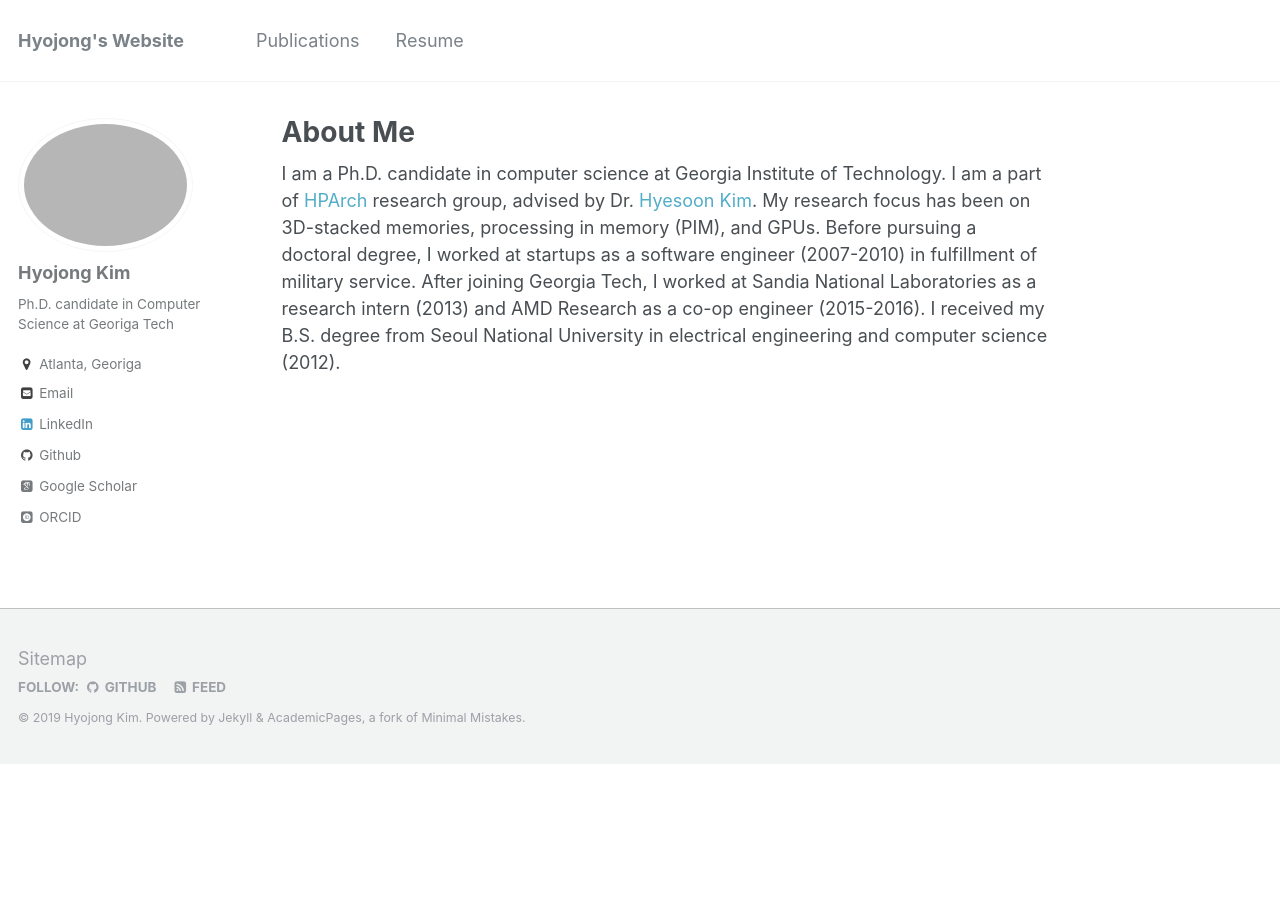
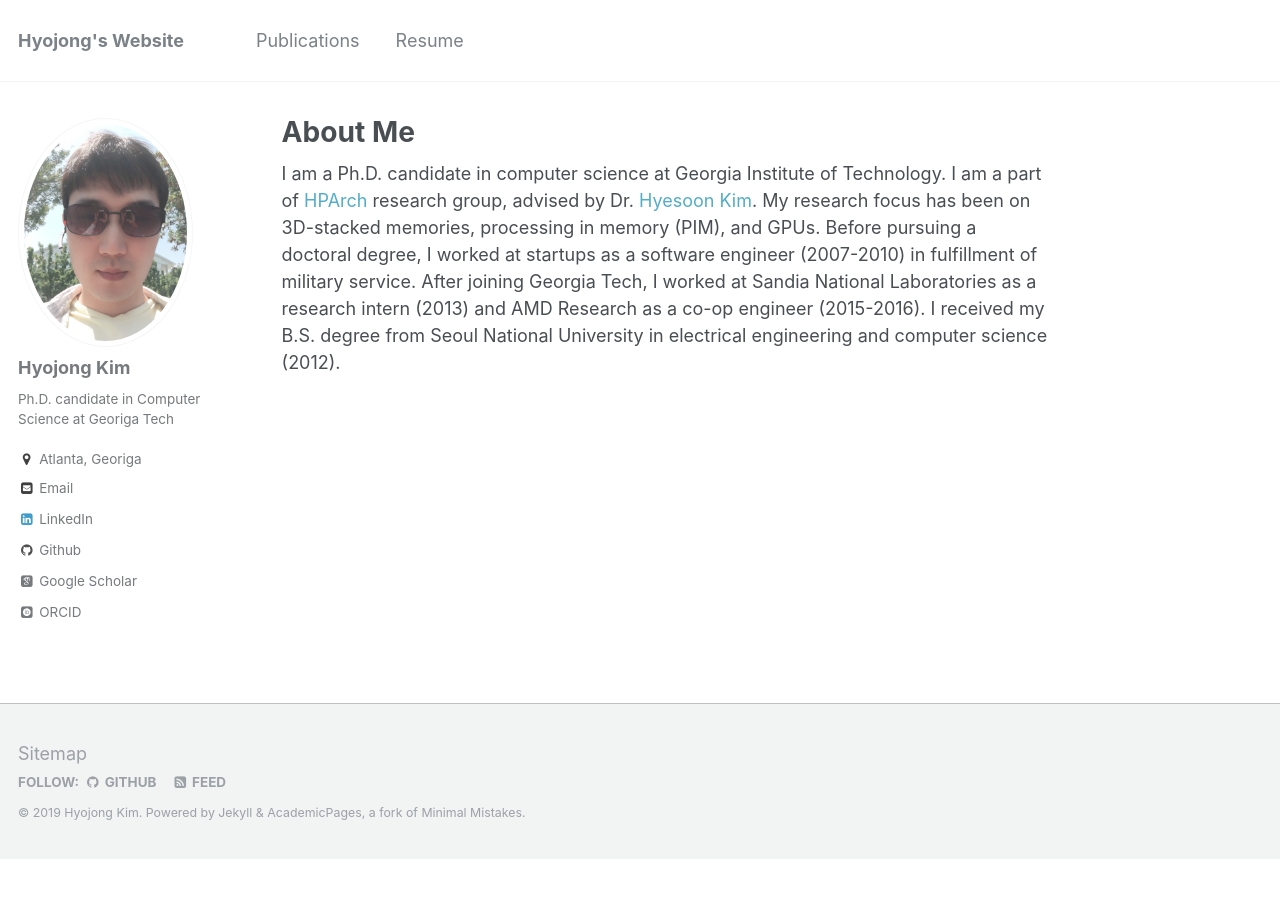
Before and after one commit to hyojongk/hyojongk.github.io, a Jekyll site: the page built from _pages/about.md, in a window 1280 px wide. Built offline with Jekyll 4.4.1, drawn with Linux system fonts in a browser that asks for light colours; some web fonts are replaced.

Commit message:
Update _config.yml

```diff
--- a/_config.yml
+++ b/_config.yml
@@ -79,7 +79,7 @@ analytics:
 # Site Author
 author:
   name             : "Hyojong Kim"
-  avatar           : "profile2.jpg"
+  avatar           : "profile2.jpeg"
   bio              : "Ph.D. candidate in Computer Science at Georiga Tech"
   location         : "Atlanta, Georiga"
   employer         :
```
